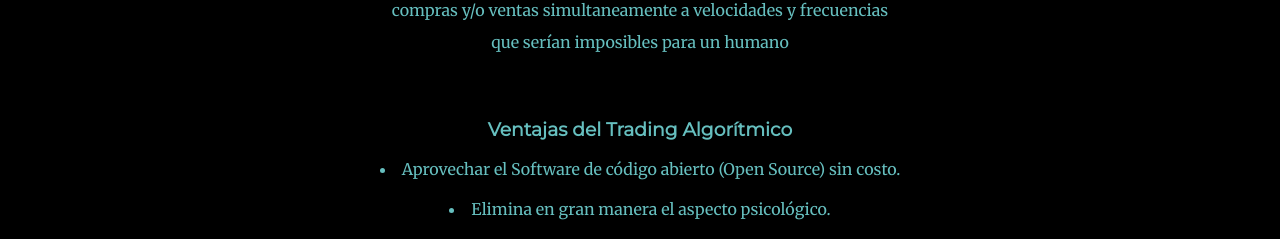
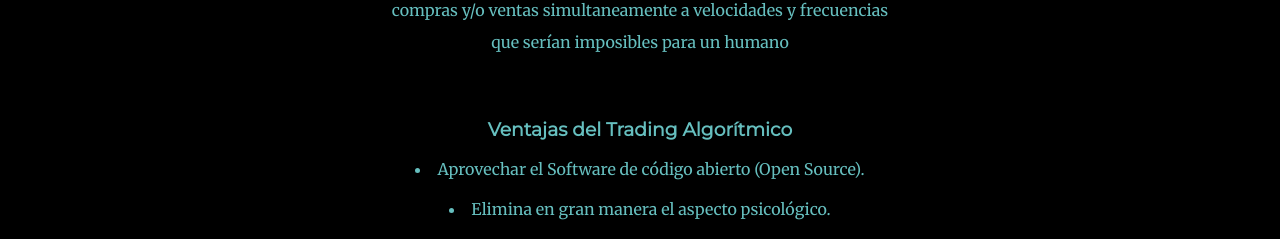
Before and after one commit to jscs99/Trading-Algoritmico, a plain HTML site: page index.html in a window 1280 px wide. Shown: the part 4346-4585 px from the top of the page. Drawn offline with Linux system fonts and the light colour scheme.

Commit message:
algo-trading

```diff
--- a/index.html
+++ b/index.html
@@ -153,9 +153,7 @@
         <p></p>
         <h3>Ventajas del Trading Algorítmico</h3>
         <div>
-          <li>
-            Aprovechar el Software de código abierto (Open Source) sin costo.
-          </li>
+          <li>Aprovechar el Software de código abierto (Open Source).</li>
           <li>Elimina en gran manera el aspecto psicológico.</li>
           <li>Capacidad de Probar y Validar multiples Estrategias.</li>
           <li>
```
